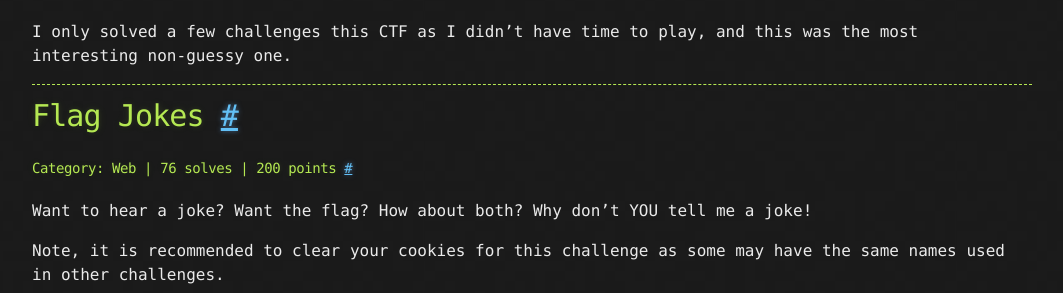
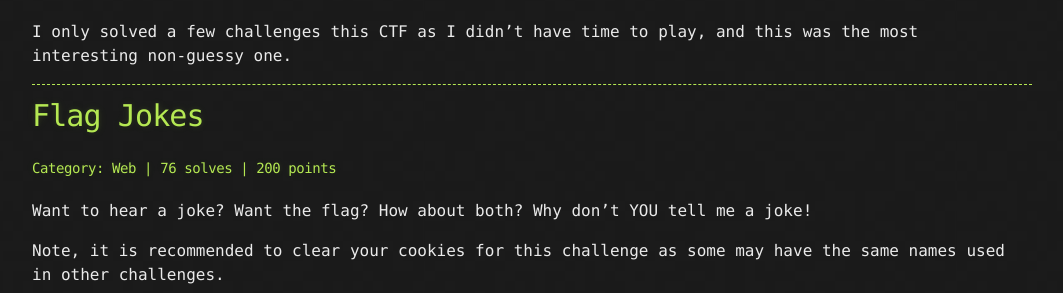
Before and after one commit to Isopach/isopach.github.io, a Jekyll site: the page built from _posts/2020-06-14-Nahamcon-2020-Flag-Jokes.md, in a window 1280 px wide. Shown: the part 220-513 px from the top of the page, without its empty margins (108-1171 px from the left). Built offline with Jekyll 4.4.1, drawn with Linux system fonts in a browser that asks for light colours.

Commit message:
Remove # in headings

```diff
--- a/_layouts/post.html
+++ b/_layouts/post.html
@@ -5,5 +5,5 @@ layout: default
 <article>
   <h2>{{ page.title }}</h2>
   <time datetime="{{ page.date | date_to_xmlschema }}" class="by-line">{{ page.date | date_to_string }}</time>
-  {% include anchor_headings.html html=content anchorBody="#" %}
+  {% include anchor_headings.html html=content anchorBody="" %}
 </article>
```
